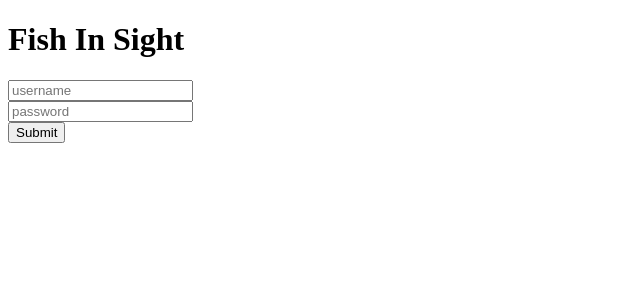
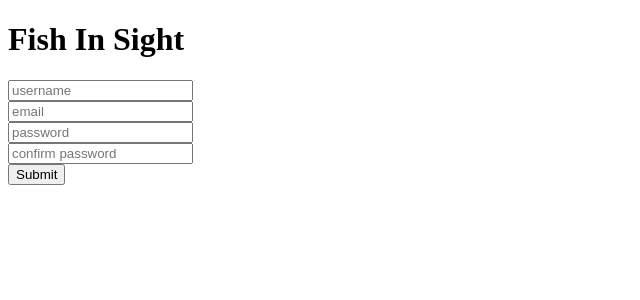
Before and after one commit to AustinRhoads/fish-in-sight-frontend, a React (Create React App) app: page / in a window 1280 px wide. Shown: the top 300 px of the page, without its empty margins (0-640 px from the left). Built offline with nearby package versions, Linux system fonts and the light colour scheme.

Commit message:
created Home container and components/auth/Registration

```diff
--- a/src/App.js
+++ b/src/App.js
@@ -1,4 +1,4 @@
-import LoginContainer from './containers/LoginContainer.js'
+import Home from './containers/Home.js'
 import {BrowserRouter, Switch, Route} from 'react-router-dom'
 import DashboardContainer from './containers/DashboardContainer.js'
 
@@ -8,7 +8,7 @@ function App() {
       <h1>Fish In Sight</h1>
       <BrowserRouter>
       <Switch>
-        <Route exact path={"/"} component={LoginContainer} />
+        <Route exact path={"/"} component={Home} />
         <Route exact path={"/dashboard"} component={DashboardContainer} />
 
       </Switch>
--- /dev/null
+++ b/src/components/auth/Registration.js
@@ -0,0 +1,68 @@
+import React, { Component } from 'react'
+import axios from 'axios';
+
+class Registration extends Component {
+    state = {
+        username: "",
+        password: "",
+        password_confirmation: "",
+        email: "",
+        registrationErrors: "",
+    }
+
+
+    handelOnSubmit = e => {
+        e.preventDefault()
+
+        const {
+            email,
+            username,
+            password,
+            password_confirmation,
+        } = this.state
+
+        axios.post("http://localhost:3000/registrations", {
+            user: {
+                email: email,
+                username: username,
+                password: password,
+                password_confirmation: password_confirmation,
+            },
+        },
+        { withCredintials: true }
+        ).then(resp => {
+            console.log("registration res", resp);
+        }).catch(error =>{
+            console.log("registration error", error)
+        });
+
+    }
+
+    handelOnChange = (e) => {
+        this.setState({
+            [e.target.name]: e.target.value
+        })
+
+    }
+
+
+    render(){
+        return(
+            <div>
+                <form onSubmit={e => this.handelOnSubmit(e)}>
+                    <input type="text" name="username" value={this.state.username} placeholder="username" onChange={e => this.handelOnChange(e)} />
+                    <br />
+                    <input type="text" name="email" value={this.state.email} placeholder="email" onChange={e => this.handelOnChange(e)} required />
+                    <br />
+                    <input type="password" name="password" placeholder="password" value = {this.state.password} onChange={e => this.handelOnChange(e)} required/>
+                    <br />
+                    <input type="password" name="password_confirmation" placeholder="confirm password" value = {this.state.password_confirmation} onChange={e => this.handelOnChange(e)} required/>
+                    <br/>
+                    <input type="submit" />
+                </form>
+            </div>
+        )
+    }
+}
+
+export default Registration;
--- /dev/null
+++ b/src/containers/Home.js
@@ -0,0 +1,19 @@
+import React, { Component } from 'react'
+import Registration from '../components/auth/Registration'
+
+class Home extends Component {
+
+
+
+    render(){
+        return(
+            <div>
+
+            <Registration />
+            </div>
+        )
+    }
+
+}
+
+export default Home;
--- a/src/containers/LoginContainer.js
+++ /dev/null
@@ -1,41 +0,0 @@
-import React, { Component } from 'react'
-
-class LoginContainer extends Component {
-
-    state = {
-        username: "",
-        password: "",
-        email: "",
-    }
-
-
-    handelOnSubmit = e => {
-        e.preventDefault()
-
-    }
-
-    handelOnChange = (e) => {
-        this.setState({
-            [e.target.name]: e.target.value
-        })
-
-    }
-
-    render(){
-        return(
-            <div>
-                <form onSubmit={e => this.handelOnSubmit(e)}>
-                <input type="text" name="username" value={this.state.username} placeholder="username" onChange={e => this.handelOnChange(e)} />
-                <br />
-                <input type="password" name="password" placeholder="password" value = {this.state.password} onChange={e => this.handelOnChange(e)}/>
-                <br/>
-                <input type="submit" />
-                </form>
-
-            </div>
-        )
-    }
-
-}
-
-export default LoginContainer;
```
